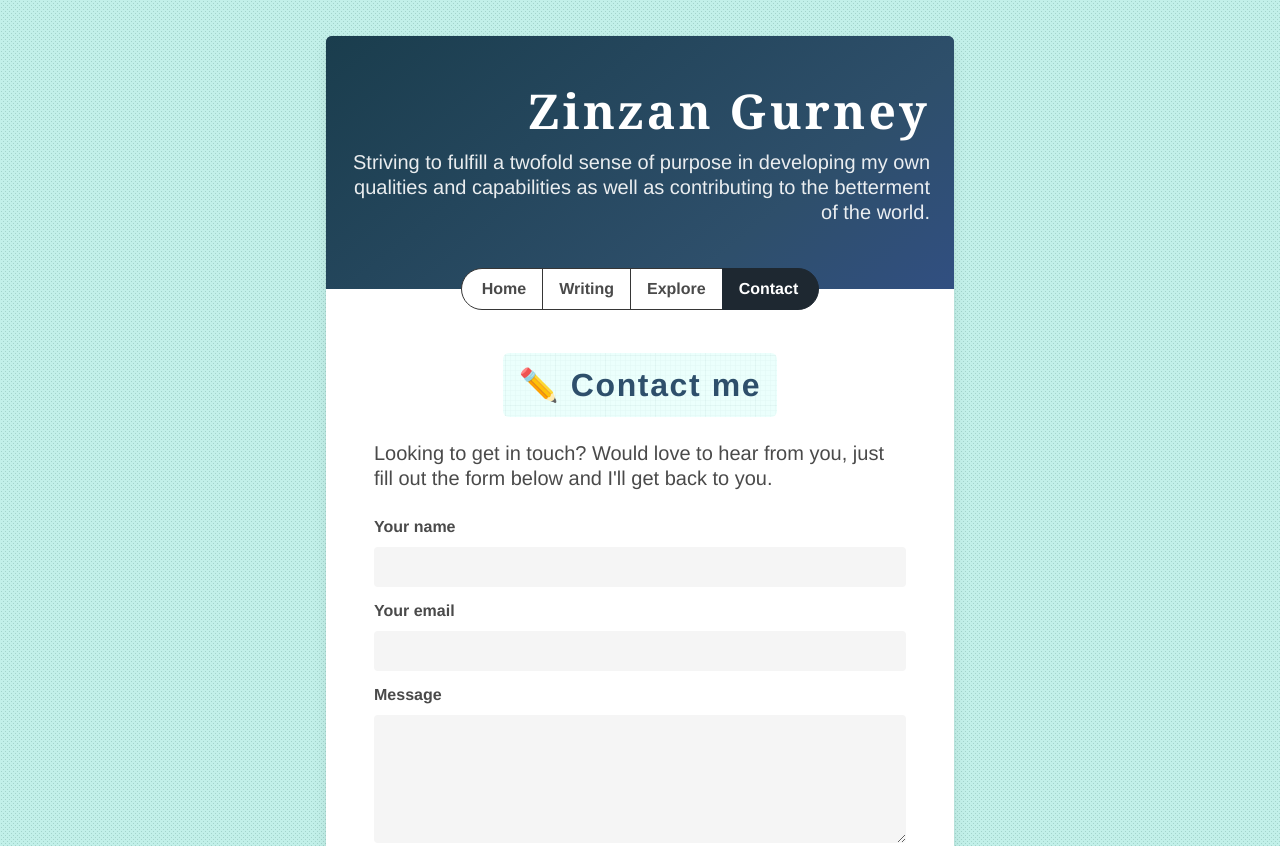
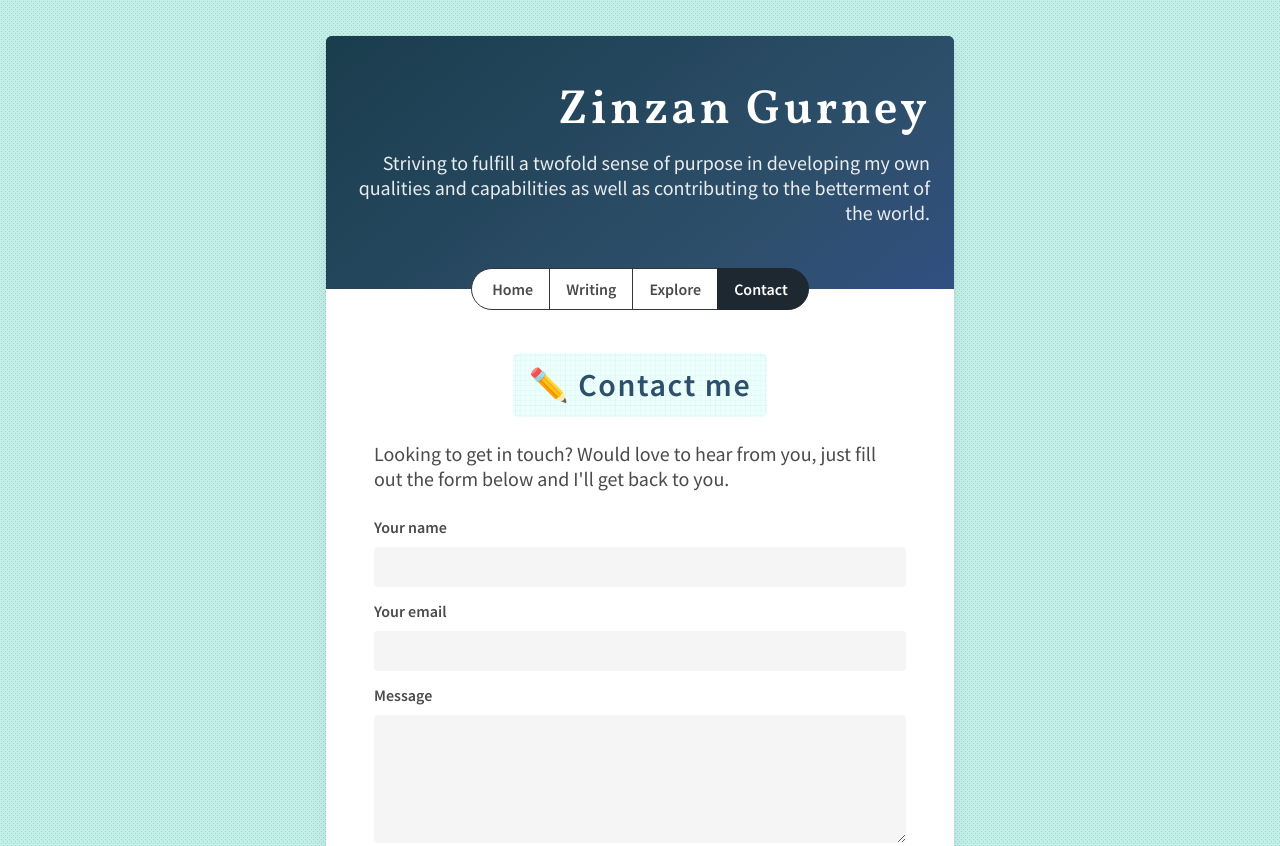
Before and after one commit to ZGurney/zgurney.github.io, a website: page docs/contact/index.html in a window 1280 px wide. Shown: the top 846 px of the page. Drawn offline with Linux system fonts and the light colour scheme; files that its build step writes are made by us from their sources; files whose address does not match are found by name.

Commit message:
Fixed fonts on contact page

```diff
--- a/docs/contact/index.html
+++ b/docs/contact/index.html
@@ -15,6 +15,23 @@
 <link rel="manifest" href="../site.webmanifest">
 <link rel="apple-touch-icon" href="../icon.png">
 <!-- Place favicon.ico in the root directory -->
+
+<!-- From https://csswizardry.com/2020/05/the-fastest-google-fonts/ -->
+<link rel="preconnect" href="https://fonts.gstatic.com" crossorigin />
+
+<link rel="preload" as="style" href="https://fonts.googleapis.com/css2?family=Source+Sans+Pro:ital,wght@0,200;0,300;0,400;0,600;0,700;1,200;1,300;1,400;1,600;1,700&display=swap" />
+<link rel="preload" as="style" href="https://fonts.googleapis.com/css2?family=Vollkorn:wght@400;500;600;700&display=swap" />
+<link rel="preload" as="style" href="https://fonts.googleapis.com/css2?family=Shadows+Into+Light&display=swap" />
+
+<link rel="stylesheet" href="https://fonts.googleapis.com/css2?family=Source+Sans+Pro:ital,wght@0,200;0,300;0,400;0,600;0,700;1,200;1,300;1,400;1,600;1,700&display=swap" media="print" onload="this.media='all'" />
+<link rel="stylesheet" href="https://fonts.googleapis.com/css2?family=Vollkorn:wght@400;500;600;700&display=swap" media="print" onload="this.media='all'" />
+<link rel="stylesheet" href="https://fonts.googleapis.com/css2?family=Shadows+Into+Light&display=swap" media="print" onload="this.media='all'" />
+
+<noscript>
+  <link rel="stylesheet" href="https://fonts.googleapis.com/css2?family=Source+Sans+Pro:ital,wght@0,200;0,300;0,400;0,600;0,700;1,200;1,300;1,400;1,600;1,700&display=swap" />
+  <link rel="stylesheet" href="https://fonts.googleapis.com/css2?family=Vollkorn:wght@400;500;600;700&display=swap" />
+  <link rel="stylesheet" href="https://fonts.googleapis.com/css2?family=Shadows+Into+Light&display=swap" />
+</noscript>
 
 <link rel="stylesheet" href="../css/normalize.css">
 <link rel="stylesheet" href="../css/boilerplate.css">
```
